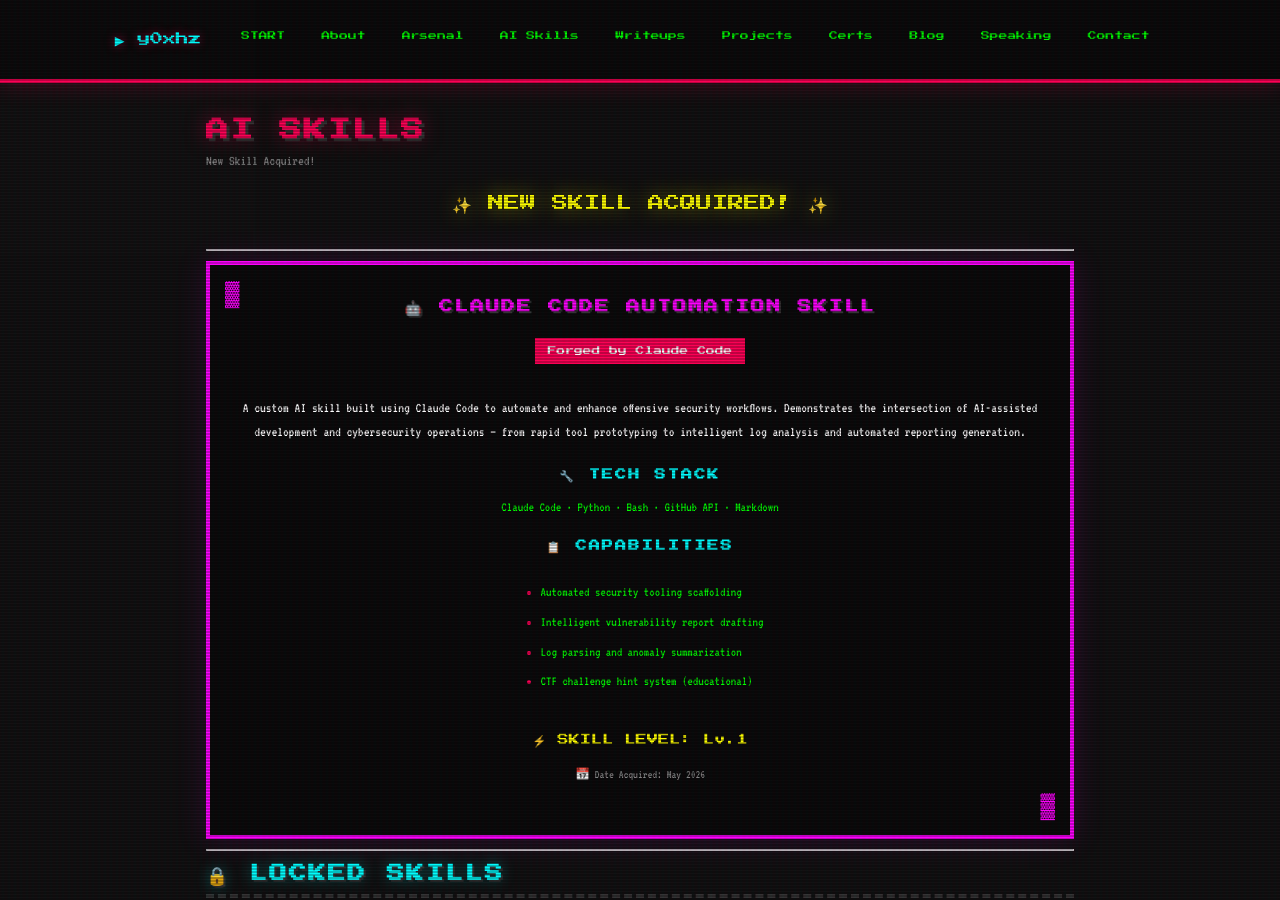
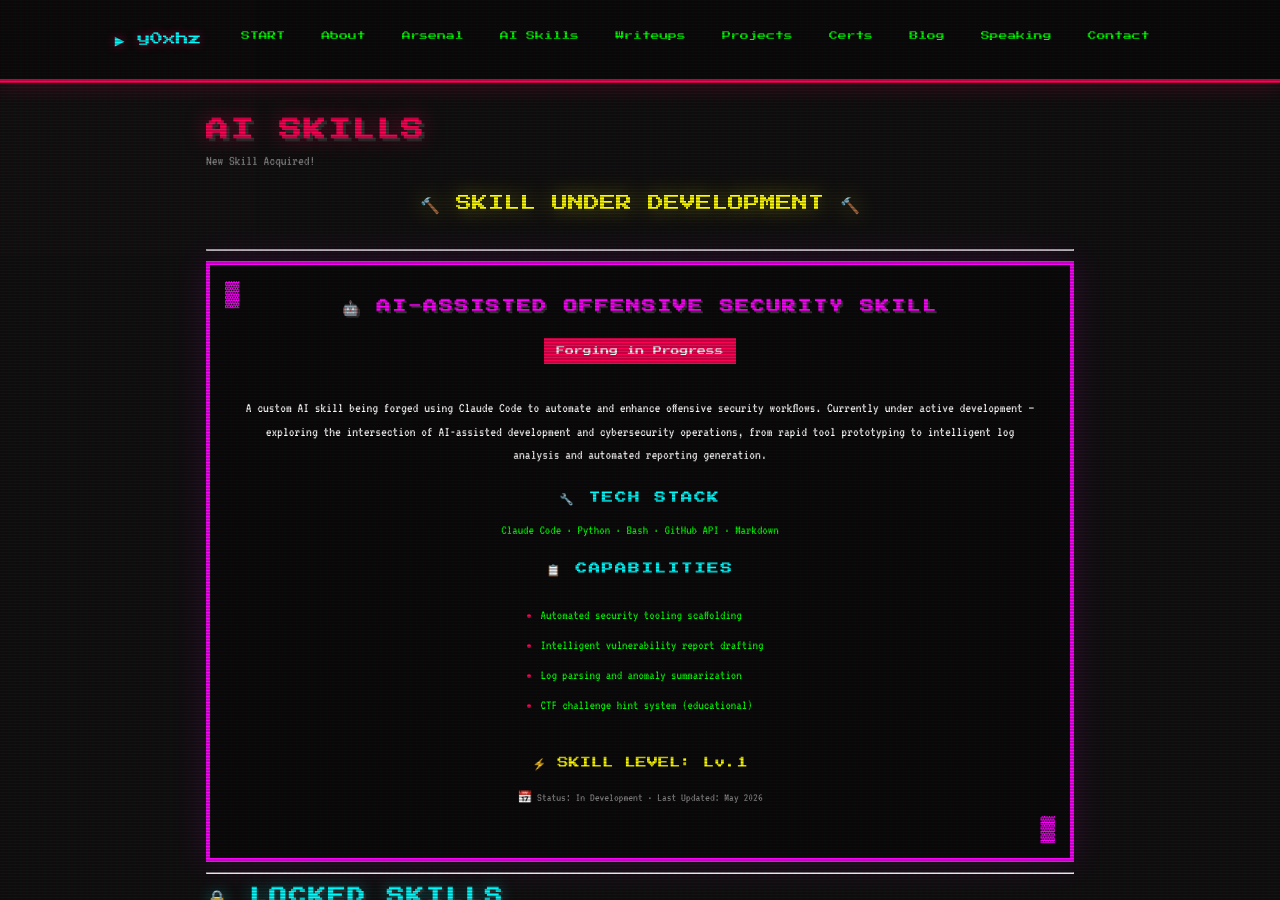
Before and after one commit to y0xhz/y0xhz.github.io, a Jekyll site: the page built from ai-skills.md, in a window 1280 px wide and 900 px high. Built offline with Jekyll 4.4.1, drawn with Linux system fonts in a browser that asks for light colours.

Commit message:
fix: certifications quest text, AI skill status, HTB Business 2026 filters, clearer ASCII banner

```diff
--- a/ai-skills.md
+++ b/ai-skills.md
@@ -7,21 +7,21 @@ description: "AI-powered skills and automation projects built by y0xhz using Cla
 
 <div style="text-align: center; margin-bottom: 2rem;">
   <p style="font-family: var(--font-pixel); font-size: 1rem; color: var(--c-yellow); text-shadow: 0 0 20px rgba(255, 255, 0, 0.5);">
-    ✨ NEW SKILL ACQUIRED! ✨
+    🔨 SKILL UNDER DEVELOPMENT 🔨
   </p>
 </div>
 
 ---
 
 <div class="skill-scroll">
-  <h3 style="color: var(--c-purple); margin-top: 0;">🤖 Claude Code Automation Skill</h3>
+  <h3 style="color: var(--c-purple); margin-top: 0;">🤖 AI-Assisted Offensive Security Skill</h3>
 
-  <div class="skill-badge">Forged by Claude Code</div>
+  <div class="skill-badge">Forging in Progress</div>
 
   <p style="font-size: 0.9rem; color: var(--c-light); margin: 1.5rem 0;">
-    A custom AI skill built using Claude Code to automate and enhance offensive security workflows.
-    Demonstrates the intersection of AI-assisted development and cybersecurity operations — from rapid
-    tool prototyping to intelligent log analysis and automated reporting generation.
+    A custom AI skill being forged using Claude Code to automate and enhance offensive security workflows.
+    Currently under active development — exploring the intersection of AI-assisted development and
+    cybersecurity operations, from rapid tool prototyping to intelligent log analysis and automated reporting generation.
   </p>
 
   <h4 style="color: var(--c-cyan); font-size: 0.7rem;">🔧 TECH STACK</h4>
@@ -42,7 +42,7 @@ description: "AI-powered skills and automation projects built by y0xhz using Cla
   </div>
 
   <p style="font-size: 0.75rem; color: var(--c-dim); margin-top: 1rem;">
-    📅 Date Acquired: May 2026
+    📅 Status: In Development · Last Updated: May 2026
   </p>
 </div>
 
```
Also changed, not shown: certifications.md (+1 -1 lines), ctf-writeups.md (+20 -6 lines), index.md (+8 -8 lines).
